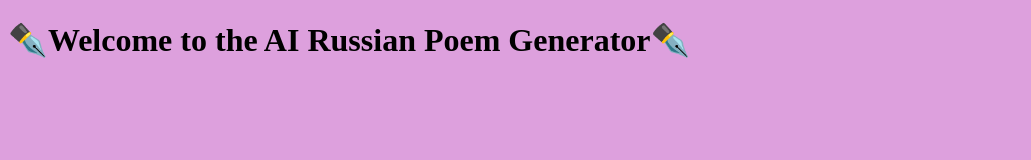
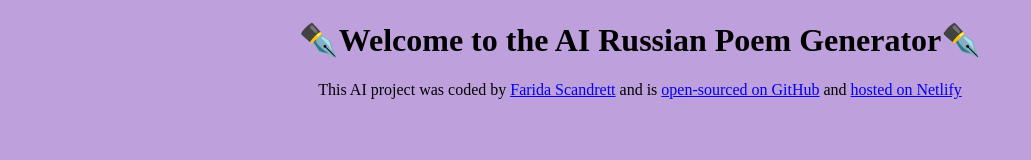
Before and after one commit to MotherofDragonLucca/Ruski-poem-generator, a plain HTML site: page index.html in a window 1280 px wide. Shown: the whole page, without its empty margins (0-1031 px from the left). Drawn offline with Linux system fonts and the light colour scheme.

Commit message:
added footer

```diff
--- a/index.html
+++ b/index.html
@@ -8,6 +8,10 @@
 </head>
 <body>
     <h1>✒️Welcome to the AI Russian Poem Generator✒️</h1>
+    <footer>
+    This AI project was coded by <a href="https://github.com/MotherofDragonLucca" target="_blank">Farida Scandrett</a> and is <a href="https://github.com/MotherofDragonLucca/Ruski-poem-generator" target="_blank">open-sourced on GitHub</a>
+    and <a href="https://ai-ruski-poem-generator.netlify.app/" target="_blank">hosted on Netlify</a>
+    </footer>
     <script src="src/index.js"></script>
 </body>
 </html>
--- a/src/style.css
+++ b/src/style.css
@@ -1,3 +1,4 @@
 body {
-background: plum;
+background: rgb(190, 160, 221);
+text-align: center;
 }
```
